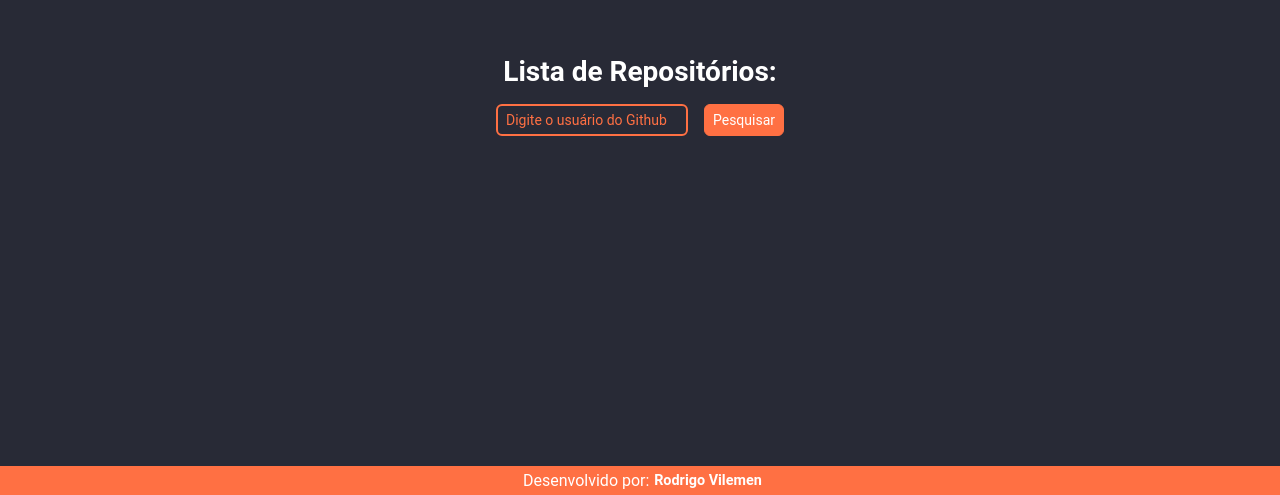
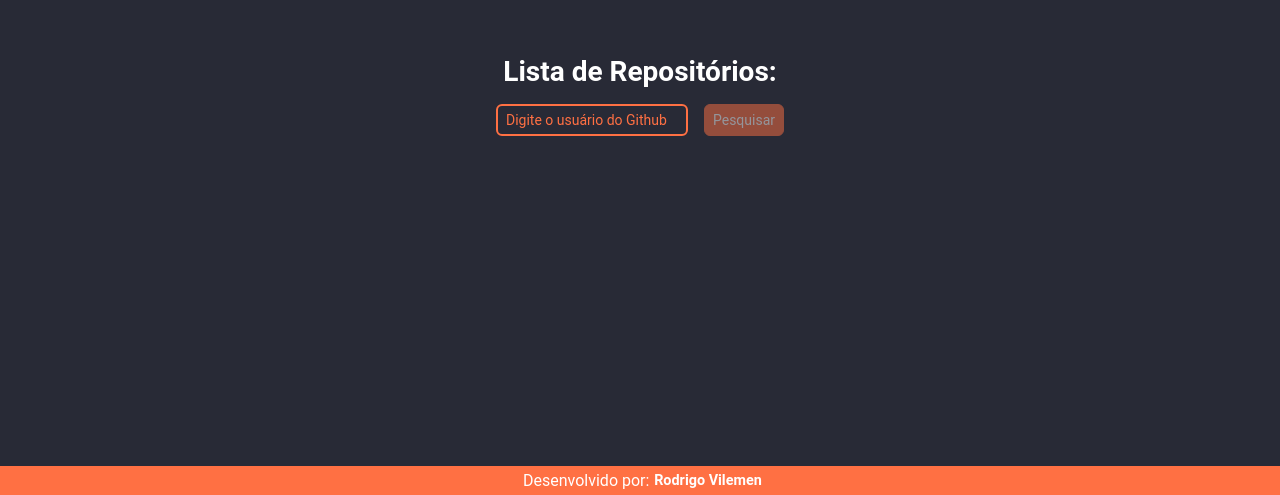
Before and after one commit to r-vilemen/search-repositories, a React (Vite) app: page / in a window 1280 px wide. Shown: the part 305-800 px from the top of the page. Built offline with nearby package versions, Linux system fonts and the light colour scheme.

Commit message:
feat: add user search suggestions with avatar and debounce

```diff
--- a/src/pages/Home/index.tsx
+++ b/src/pages/Home/index.tsx
@@ -1,66 +1,185 @@
-import axios from "axios";
-import React, { useState } from "react";
+import { useState, useEffect, useRef } from "react";
 import { useNavigate } from "react-router-dom";
 import { Footer } from "../../components/Footer";
+import { useRepositoryStore } from "../../stores/useRepositoryStore";
+import { GitHubUser } from "../../types/github";
 import {
   Container,
-  MsgError,
+  ErrorText,
   SearchBtn,
   SearchGroup,
+  SearchInputWrapper,
   SearchProfileGitHub,
+  SuggestionsContainer,
+  SuggestionItem,
+  SuggestionAvatar,
+  SuggestionName,
   Title,
 } from "./styles";
 
+function useDebounce<T>(value: T, delay: number): T {
+  const [debouncedValue, setDebouncedValue] = useState<T>(value);
+
+  useEffect(() => {
+    const handler = setTimeout(() => {
+      setDebouncedValue(value);
+    }, delay);
+
+    return () => {
+      clearTimeout(handler);
+    };
+  }, [value, delay]);
+
+  return debouncedValue;
+}
+
 export const Home = () => {
-  const [user, setUser] = useState<string>("");
-  const [error, setError] = useState<boolean>(false);
-  console.log(user);
+  const [username, setUsername] = useState("");
+  const [suggestions, setSuggestions] = useState<GitHubUser[]>([]);
+  const [showSuggestions, setShowSuggestions] = useState(false);
+  const [loading, setLoading] = useState(false);
+  const [error, setError] = useState(false);
+  const [suggestionsLoading, setSuggestionsLoading] = useState(false);
   const navigate = useNavigate();
+  const setRepositories = useRepositoryStore((state) => state.setRepositories);
+  const setStoreUsername = useRepositoryStore((state) => state.setUsername);
+  const debouncedUsername = useDebounce(username, 300);
+  const wrapperRef = useRef<HTMLDivElement>(null);
 
-  function searchHandle() {
-    axios
-      .get(`https://api.github.com/users/${user}/repos`)
-      .then((response) => {
-        const repositories = response.data;
-        const nameRepositories: string[] = [];
-        repositories.map((repository: { name: string }) =>
-          nameRepositories.push(repository.name)
+  useEffect(() => {
+    const handleClickOutside = (event: MouseEvent) => {
+      if (
+        wrapperRef.current &&
+        !wrapperRef.current.contains(event.target as Node)
+      ) {
+        setShowSuggestions(false);
+      }
+    };
+
+    document.addEventListener("mousedown", handleClickOutside);
+    return () => {
+      document.removeEventListener("mousedown", handleClickOutside);
+    };
+  }, []);
+
+  useEffect(() => {
+    const fetchSuggestions = async () => {
+      if (debouncedUsername.trim().length < 2) {
+        setSuggestions([]);
+        return;
+      }
+
+      setSuggestionsLoading(true);
+      try {
+        const response = await fetch(
+          `https://api.github.com/search/users?q=${debouncedUsername}&per_page=10`,
         );
-        localStorage.setItem(
-          "nameRepositories",
-          JSON.stringify(nameRepositories)
+
+        if (response.ok) {
+          const data = await response.json();
+          setSuggestions(data.items || []);
+        } else {
+          setSuggestions([]);
+        }
+      } catch {
+        setSuggestions([]);
+      } finally {
+        setSuggestionsLoading(false);
+      }
+    };
+
+    fetchSuggestions();
+  }, [debouncedUsername]);
+
+  const searchHandle = async (user?: string) => {
+    const searchUsername = user || username;
+    if (!searchUsername.trim()) return;
+
+    setLoading(true);
+    setError(false);
+    setShowSuggestions(false);
+
+    try {
+      const response = await fetch(
+        `https://api.github.com/users/${searchUsername}/repos`,
       );
-        setError(false);
+
+      if (!response.ok) {
+        throw new Error("User not found");
+      }
+
+      const data = await response.json();
+
+      setRepositories(data);
+      setStoreUsername(searchUsername);
       navigate("/repositories");
-        console.log(nameRepositories);
-      })
-      // eslint-disable-next-line @typescript-eslint/no-unused-vars
-      .catch((error: Error) => {
+    } catch {
       setError(true);
-      });
+    } finally {
+      setLoading(false);
     }
+  };
+
+  const handleKeyPress = (ev: React.KeyboardEvent<HTMLInputElement>) => {
+    if (ev.key === "Enter") {
+      searchHandle();
+    }
+  };
+
+  const handleSelectSuggestion = (user: GitHubUser) => {
+    setUsername(user.login);
+    setShowSuggestions(false);
+    searchHandle(user.login);
+  };
 
   return (
     <Container>
       <Title>Lista de Repositórios:</Title>
-      <SearchGroup>
+      <SearchGroup ref={wrapperRef}>
+        <SearchInputWrapper>
           <SearchProfileGitHub
             maxLength={64}
-          onKeyPress={(ev) => {
-            if (ev.key === "Enter" || ev.key === "OK") {
-              ev.preventDefault();
-              searchHandle();
-            }
+            onKeyPress={handleKeyPress}
+            placeholder="Digite o usuário do Github"
+            value={username}
+            onChange={(e: React.ChangeEvent<HTMLInputElement>) => {
+              setUsername(e.target.value);
+              setError(false);
+              setShowSuggestions(true);
             }}
-          placeholder="Digite o usuário do Github"
-          value={user}
-          onChange={(e) => setUser(e.target.value)}
+            onFocus={() => setShowSuggestions(true)}
+            aria-label="Nome de usuário do GitHub"
+            autoComplete="off"
           />
-        <SearchBtn type="button" onClick={() => searchHandle()}>
-          Pesquisar
+          {showSuggestions &&
+            username.trim().length >= 2 &&
+            (suggestionsLoading ? (
+              <SuggestionsContainer>
+                <SuggestionItem>Carregando...</SuggestionItem>
+              </SuggestionsContainer>
+            ) : suggestions.length > 0 ? (
+              <SuggestionsContainer>
+                {suggestions.map((user) => (
+                  <SuggestionItem
+                    key={user.id}
+                    onClick={() => handleSelectSuggestion(user)}
+                  >
+                    <SuggestionAvatar src={user.avatar_url} alt={user.login} />
+                    <SuggestionName>{user.login}</SuggestionName>
+                  </SuggestionItem>
+                ))}
+              </SuggestionsContainer>
+            ) : null)}
+        </SearchInputWrapper>
+        <SearchBtn
+          type="button"
+          onClick={() => searchHandle()}
+          disabled={!username.trim() || loading}
+        >
+          {loading ? "Buscando..." : "Pesquisar"}
         </SearchBtn>
       </SearchGroup>
-      {error && <MsgError>Usuário não encontrado</MsgError>}
+      {error && <ErrorText>Usuário não encontrado</ErrorText>}
       <Footer />
     </Container>
   );
--- a/src/pages/Home/styles.ts
+++ b/src/pages/Home/styles.ts
@@ -19,11 +19,17 @@ export const SearchGroup = styled.div`
   width: 100%;
   display: flex;
   justify-content: center;
-  align-items: center;
+  align-items: flex-start;
   flex-direction: row;
   margin-top: 1rem;
   flex-wrap: wrap;
   padding: 0 1rem;
+  position: relative;
+`;
+
+export const SearchInputWrapper = styled.div`
+  position: relative;
+  margin-right: 1rem;
 `;
 
 export const SearchProfileGitHub = styled.input`
@@ -34,10 +40,51 @@ export const SearchProfileGitHub = styled.input`
   border: 2px solid #ff7043;
   border-radius: 6px;
   background-color: transparent;
-  margin-right: 1rem;
   ::placeholder {
     color: #ff7043;
   }
+  &:focus {
+    outline: none;
+    border-color: #ff8942;
+  }
+`;
+
+export const SuggestionsContainer = styled.div`
+  position: absolute;
+  top: 100%;
+  left: 0;
+  right: 0;
+  background-color: #212529;
+  border: 2px solid #ff7043;
+  border-top: none;
+  border-radius: 0 0 6px 6px;
+  max-height: 300px;
+  overflow-y: auto;
+  z-index: 1000;
+`;
+
+export const SuggestionItem = styled.div`
+  display: flex;
+  align-items: center;
+  padding: 0.5rem;
+  cursor: pointer;
+  transition: background-color 0.2s;
+
+  &:hover {
+    background-color: #292e32;
+  }
+`;
+
+export const SuggestionAvatar = styled.img`
+  width: 24px;
+  height: 24px;
+  border-radius: 50%;
+  margin-right: 0.5rem;
+`;
+
+export const SuggestionName = styled.span`
+  color: #ffff;
+  font-size: 0.9rem;
 `;
 
 export const SearchBtn = styled.button`
@@ -47,12 +94,22 @@ export const SearchBtn = styled.button`
   background-color: #ff7043;
   border-radius: 6px;
   border: 1px solid #ff7043;
-  :hover {
+  cursor: pointer;
+  transition:
+    background-color 0.2s,
+    opacity 0.2s;
+
+  &:hover:not(:disabled) {
     background-color: #ff8942;
+  }
+
+  &:disabled {
+    opacity: 0.5;
+    cursor: not-allowed;
   }
 `;
 
-export const MsgError = styled.div`
+export const ErrorText = styled.div`
   font-size: 1rem;
   color: red;
   margin-top: 0.5rem;
```
Lines whose indentation alone changed are shown as unchanged.
